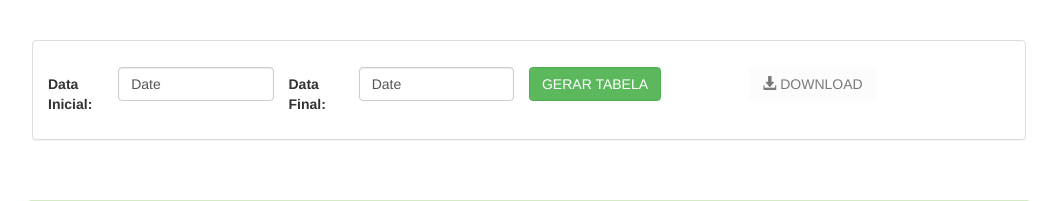
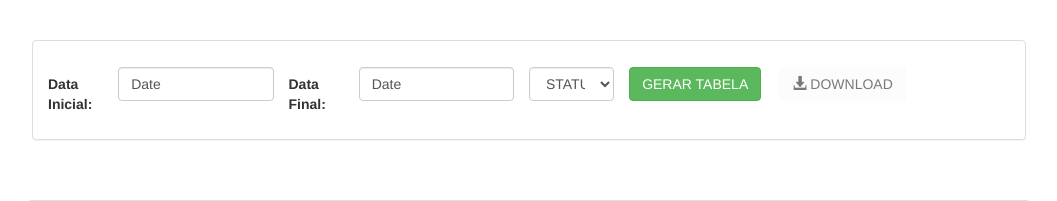
Before and after one commit to mauriciolongato/pratoaberto_editor_cardapio, a Flask app: page /download_publicacao in a window 1280 px wide. Shown: the part 92-293 px from the top of the page, without its empty margins (111-1168 px from the left). Run offline with Flask 2, Linux system fonts and the light colour scheme; some libraries are stand-ins or nearby versions.

```diff
--- a/app.py
+++ b/app.py
@@ -11,12 +11,13 @@ import cardapio_xml_para_dict as xmldict
 import db_setup
 import db_functions
 
-
 app = Flask(__name__)
 
 ip_teste_vitor = 'http://192.168.0.195:8000'
 ip_homolog = 'https://pratoaberto.tk/api'
 api = 'https://pratoaberto.tk/api'
+
+
 # api = ip_teste_vitor
 
 @app.route("/", methods=["GET", "POST"])
@@ -76,7 +77,8 @@ def upload_file():
                                     args = (api,
                                             data,
                                             '&'.join(['%s=%s' % item for item in query.items()]),
-                                            '&'.join(['status=%s' % item for item in ['PUBLICADO', 'SALVO', 'PENDENTE']]))
+                                            '&'.join(
+                                                ['status=%s' % item for item in ['PUBLICADO', 'SALVO', 'PENDENTE']]))
                                     responses[_key] = requests.get('{}/cardapios/{}?{}&{}'.format(*args)).json()
 
                                 cardapio = query
@@ -88,10 +90,11 @@ def upload_file():
                                     })
                                 else:
                                     cardapio.update({
-                                            'cardapio_original': {k:list(map(str.strip, v.split(','))) for(k, v) in v5.items()},
-                                            'cardapio': {k:list(map(str.strip, v.split(','))) for(k, v) in v5.items()},
-                                            'status': 'PENDENTE'
-                                        })
+                                        'cardapio_original': {k: list(map(str.strip, v.split(','))) for (k, v) in
+                                                              v5.items()},
+                                        'cardapio': {k: list(map(str.strip, v.split(','))) for (k, v) in v5.items()},
+                                        'status': 'PENDENTE'
+                                    })
                                     json_list.append(cardapio)
 
                                 cardapios_preview.append(cardapio)
@@ -99,7 +102,8 @@ def upload_file():
             json_dump = json.dumps(json_list)
         except:
             cardapios_preview, json_dump = [], {}
-        return render_template("preview_json.html", filename=filename, cardapios_preview=cardapios_preview, json_dump=json_dump)
+        return render_template("preview_json.html", filename=filename, cardapios_preview=cardapios_preview,
+                               json_dump=json_dump)
 
 
 @app.route('/cria_terceirizada', methods=['GET'])
@@ -122,15 +126,17 @@ def cria_terceirizada():
 def atualiza_cardapio():
     headers = {'Content-type': 'application/json'}
     data = request.form.get('json_dump', request.data)
-    r = requests.post(api+'/cardapios', data=data, headers=headers)
+    r = requests.post(api + '/cardapios', data=data, headers=headers)
 
     if request.form:
-        return(redirect(url_for('backlog')))
+        return (redirect(url_for('backlog')))
     else:
         return ('', 200)
 
 
 comments = []
+
+
 @app.route("/calendario", methods=["GET"])
 def calendario():
     args = request.args
@@ -175,7 +181,7 @@ def calendario():
     jdata_anterior = jdata_anterior_aux
 
     # Liga o cardapio atual com o da semana anterior
-    dias_da_semana = set([x['dia_semana'] for x in list(jdata+jdata_anterior)])
+    dias_da_semana = set([x['dia_semana'] for x in list(jdata + jdata_anterior)])
 
     cardapios = []
     for dia in dias_da_semana:
@@ -189,7 +195,6 @@ def calendario():
             cardapios.append(cardapio_atual)
 
         else:
-
             if cardapio_atual:
                 cardapio_atual['cardapio_semana_anterior'] = []
                 cardapios.append(cardapio_atual)
@@ -203,10 +208,9 @@ def calendario():
                                                            args['agrupamento'],
                                                            args['idade'])
 
-
         return render_template("editor_terceirizadas.html",
-                               url=api+'/cardapios',
-                               cardapios=jdata,
+                               url=api + '/cardapios',
+                               cardapios=cardapios,
                                tipo_atendimento=args['tipo_atendimento'],
                                tipo_unidade=args['tipo_unidade'],
                                idade=args['idade'],
@@ -215,7 +219,7 @@ def calendario():
 
     else:
         return render_template("editor_direto_misto_conveniada.html",
-                               url=api+'/cardapios',
+                               url=api + '/cardapios',
                                cardapios=jdata,
                                tipo_atendimento=args['tipo_atendimento'],
                                tipo_unidade=args['tipo_unidade'],
@@ -241,7 +245,7 @@ def visualizador():
         cardapios.append(cardapio)
 
     return render_template("visualizador_cardapio.html",
-                           url=api+'/cardapios',
+                           url=api + '/cardapios',
                            cardapios=jdata,
                            tipo_atendimento=args['tipo_atendimento'],
                            tipo_unidade=args['tipo_unidade'],
@@ -299,28 +303,32 @@ def publicacao():
     else:
         data_inicial = request.form.get('data-inicial', request.data)
         data_final = request.form.get('data-final', request.data)
-
         data_inicial = datetime.datetime.strptime(data_inicial, '%d/%m/%Y').strftime('%Y%m%d')
         data_final = datetime.datetime.strptime(data_final, '%d/%m/%Y').strftime('%Y%m%d')
+        filtro = request.form.get('filtro', request.data)
 
-        cardapio_aux = []
-        for cardapio in get_publicados():
-            if (data_inicial <= cardapio[4]) or (data_inicial <= cardapio[5]):
-                if (cardapio[4] <= data_final) or (cardapio[5] <= data_final):
-                    url = api + '/cardapios?' + '&' + cardapio[7]
-                    r = requests.get(url)
-                    refeicoes = r.json()
+        if filtro == 'STATUS':
+            return render_template("download_publicações.html",
+                                   data_inicio_fim=str(data_inicial + '-' + data_final))
 
-                    for refeicoes_dia in refeicoes:
-                        _keys = ['tipo_atendimento', 'tipo_unidade', 'agrupamento', 'idade', 'data', 'status']
-                        refeicao_dia_aux = [refeicoes_dia[_key] for _key in _keys]
-                        for refeicao in refeicoes_dia['cardapio'].keys():
-                            cardapio_aux.append(refeicao_dia_aux + [refeicao] + [', '.join(refeicoes_dia['cardapio'][refeicao])])
+        else:
+            cardapio_aux = []
+            for cardapio in get_grupo_publicacoes(filtro):
+                if (data_inicial <= cardapio[4]) or (data_inicial <= cardapio[5]):
+                    if (cardapio[4] <= data_final) or (cardapio[5] <= data_final):
+                        url = api + '/cardapios?' + '&' + cardapio[7]
+                        r = requests.get(url)
+                        refeicoes = r.json()
 
-        if cardapio_aux:
-            return render_template("download_publicações.html", publicados=cardapio_aux, data_inicio_fim=str(data_inicial+'-'+data_final))
-        else:
-            return ('', 200)
+                        for refeicoes_dia in refeicoes:
+                            _keys = ['tipo_atendimento', 'tipo_unidade', 'agrupamento', 'idade', 'data', 'status']
+                            refeicao_dia_aux = [refeicoes_dia[_key] for _key in _keys]
+                            for refeicao in refeicoes_dia['cardapio'].keys():
+                                cardapio_aux.append(
+                                    refeicao_dia_aux + [refeicao] + [', '.join(refeicoes_dia['cardapio'][refeicao])])
+
+            return render_template("download_publicações.html", publicados=cardapio_aux,
+                                   data_inicio_fim=str(data_inicial + '-' + data_final))
 
 
 @app.route('/download_csv', methods=['POST'])
@@ -332,23 +340,24 @@ def download_csv():
     cardapio_aux = []
     for cardapio in get_publicados():
         if (data_inicial <= cardapio[4]) or (data_inicial <= cardapio[5]):
-           if (cardapio[4] <= data_final) or (cardapio[5] <= data_final):
-               url = api + '/cardapios?' + '&' + cardapio[7]
-               r = requests.get(url)
-               refeicoes = r.json()
+            if (cardapio[4] <= data_final) or (cardapio[5] <= data_final):
+                url = api + '/cardapios?' + '&' + cardapio[7]
+                r = requests.get(url)
+                refeicoes = r.json()
 
-               for refeicoes_dia in refeicoes:
-                   _keys = ['tipo_atendimento', 'tipo_unidade', 'agrupamento', 'idade', 'data', 'status']
-                   refeicao_dia_aux = [refeicoes_dia[_key] for _key in _keys]
-                   for refeicao in refeicoes_dia['cardapio'].keys():
-                       cardapio_aux.append(refeicao_dia_aux + [refeicao] + [', '.join(refeicoes_dia['cardapio'][refeicao])])
+                for refeicoes_dia in refeicoes:
+                    _keys = ['tipo_atendimento', 'tipo_unidade', 'agrupamento', 'idade', 'data', 'status']
+                    refeicao_dia_aux = [refeicoes_dia[_key] for _key in _keys]
+                    for refeicao in refeicoes_dia['cardapio'].keys():
+                        cardapio_aux.append(
+                            refeicao_dia_aux + [refeicao] + [', '.join(refeicoes_dia['cardapio'][refeicao])])
 
     header = [['ATENDIMENTO', 'UNIDADE', 'AGRUPAMENTO', 'IDADE', 'DATA', 'STATUS', 'REFEICÃO', 'CARDÁPIO']]
     cardapio_aux = header + cardapio_aux
-    csvlist = '\n'.join(['"'+str('";"'.join(row))+'"' for row in cardapio_aux])
+    csvlist = '\n'.join(['"' + str('";"'.join(row)) + '"' for row in cardapio_aux])
     output = make_response(csvlist)
-    output.headers["Content-Disposition"] = "attachment; filename=publicados"+str(data_inicio_fim_str)+".csv"
-    output.headers["Content-type"] = "text/csv"
+    output.headers["Content-Disposition"] = "attachment; filename=agrupamento_publicações" + str(data_inicio_fim_str) + ".csv"
+    output.headers["Content-type"] = "text/csv; charset=utf-8'"
 
     if request.form:
         return output
@@ -359,7 +368,7 @@ def download_csv():
 # FUNÇÕES AUXILIARES
 def data_semana_format(text):
     date = datetime.datetime.strptime(text, "%Y%m%d").isocalendar()
-    return str(date[0])+"-"+str(date[1])
+    return str(date[0]) + "-" + str(date[1])
 
 
 def get_cardapio(args):
@@ -402,18 +411,19 @@ def get_pendencias():
         query_str = 'tipo_atendimento={}&tipo_unidade={}&agrupamento={}&idade={}&status={}&data_inicial={}&data_final={}'
         href = query_str.format(*_args)
 
-        pendentes.append([tipo_atendimento, tipo_unidade, agrupamento, idade, data_inicial, data_final, status, href, _key_semana])
+        pendentes.append(
+            [tipo_atendimento, tipo_unidade, agrupamento, idade, data_inicial, data_final, status, href, _key_semana])
 
     pendentes.sort()
     pendentes = list(pendentes for pendentes, _ in itertools.groupby(pendentes))
 
     for pendente in pendentes:
         _key = frozenset([pendente[2],
-                         pendente[1],
-                         pendente[0],
-                         pendente[6],
-                         pendente[3],
-                         pendente[8]])
+                          pendente[1],
+                          pendente[0],
+                          pendente[6],
+                          pendente[3],
+                          pendente[8]])
         pendente.append(','.join(_ids[_key]))
 
     return pendentes
@@ -451,18 +461,19 @@ def get_deletados():
         query_str = 'tipo_atendimento={}&tipo_unidade={}&agrupamento={}&idade={}&status={}&data_inicial={}&data_final={}'
         href = query_str.format(*_args)
 
-        pendentes.append([tipo_atendimento, tipo_unidade, agrupamento, idade, data_inicial, data_final, status, href, _key_semana])
+        pendentes.append(
+            [tipo_atendimento, tipo_unidade, agrupamento, idade, data_inicial, data_final, status, href, _key_semana])
 
     pendentes.sort()
     pendentes = list(pendentes for pendentes, _ in itertools.groupby(pendentes))
 
     for pendente in pendentes:
         _key = frozenset([pendente[2],
-                         pendente[1],
-                         pendente[0],
-                         pendente[6],
-                         pendente[3],
-                         pendente[8]])
+                          pendente[1],
+                          pendente[0],
+                          pendente[6],
+                          pendente[3],
+                          pendente[8]])
         pendente.append(','.join(_ids[_key]))
 
     return pendentes
@@ -500,18 +511,69 @@ def get_publicados():
         query_str = 'tipo_atendimento={}&tipo_unidade={}&agrupamento={}&idade={}&status={}&data_inicial={}&data_final={}'
         href = query_str.format(*_args)
 
-        pendentes.append([tipo_atendimento, tipo_unidade, agrupamento, idade, data_inicial, data_final, status, href, _key_semana])
+        pendentes.append(
+            [tipo_atendimento, tipo_unidade, agrupamento, idade, data_inicial, data_final, status, href, _key_semana])
 
     pendentes.sort()
     pendentes = list(pendentes for pendentes, _ in itertools.groupby(pendentes))
 
     for pendente in pendentes:
         _key = frozenset([pendente[2],
-                         pendente[1],
-                         pendente[0],
-                         pendente[6],
-                         pendente[3],
-                         pendente[8]])
+                          pendente[1],
+                          pendente[0],
+                          pendente[6],
+                          pendente[3],
+                          pendente[8]])
+        pendente.append(','.join(_ids[_key]))
+
+    return pendentes
+
+
+def get_grupo_publicacoes(status):
+    url = api + '/cardapios?status=' + status
+    r = requests.get(url)
+    refeicoes = r.json()
+
+    # Formatar as chaves
+    semanas = {}
+    for refeicao in refeicoes:
+        _key_semana = data_semana_format(refeicao['data'])
+        if _key_semana in semanas.keys():
+            semanas[_key_semana].append(refeicao['data'])
+        else:
+            semanas[_key_semana] = [refeicao['data']]
+
+    pendentes = []
+    _ids = collections.defaultdict(list)
+    for refeicao in refeicoes:
+        agrupamento = str(refeicao['agrupamento'])
+        tipo_unidade = refeicao['tipo_unidade']
+        tipo_atendimento = refeicao['tipo_atendimento']
+        status = refeicao['status']
+        idade = refeicao['idade']
+        _key_semana = data_semana_format(refeicao['data'])
+        _key = frozenset([agrupamento, tipo_unidade, tipo_atendimento, status, idade, _key_semana])
+        _ids[_key].append(refeicao['_id']['$oid'])
+        data_inicial = min(semanas[_key_semana])
+        data_final = max(semanas[_key_semana])
+
+        _args = (tipo_atendimento, tipo_unidade, agrupamento, idade, status, data_inicial, data_final)
+        query_str = 'tipo_atendimento={}&tipo_unidade={}&agrupamento={}&idade={}&status={}&data_inicial={}&data_final={}'
+        href = query_str.format(*_args)
+
+        pendentes.append(
+            [tipo_atendimento, tipo_unidade, agrupamento, idade, data_inicial, data_final, status, href, _key_semana])
+
+    pendentes.sort()
+    pendentes = list(pendentes for pendentes, _ in itertools.groupby(pendentes))
+
+    for pendente in pendentes:
+        _key = frozenset([pendente[2],
+                          pendente[1],
+                          pendente[0],
+                          pendente[6],
+                          pendente[3],
+                          pendente[8]])
         pendente.append(','.join(_ids[_key]))
 
     return pendentes
@@ -554,23 +616,23 @@ def get_cardapios_iguais():
             data_inicial = min(semanas[_key_semana])
             data_final = max(semanas[_key_semana])
 
-
         _args = (tipo_atendimento, tipo_unidade, agrupamento, idade, status, data_inicial, data_final)
         query_str = 'tipo_atendimento={}&tipo_unidade={}&agrupamento={}&idade={}&status={}&data_inicial={}&data_final={}'
         href = query_str.format(*_args)
 
-        pendentes.append([tipo_atendimento, tipo_unidade, agrupamento, idade, data_inicial, data_final, status, href, _key_semana])
+        pendentes.append(
+            [tipo_atendimento, tipo_unidade, agrupamento, idade, data_inicial, data_final, status, href, _key_semana])
 
     pendentes.sort()
     pendentes = list(pendentes for pendentes, _ in itertools.groupby(pendentes))
 
     for pendente in pendentes:
         _key = frozenset([pendente[2],
-                         pendente[1],
-                         pendente[0],
-                         pendente[6],
-                         pendente[3],
-                         pendente[8]])
+                          pendente[1],
+                          pendente[0],
+                          pendente[6],
+                          pendente[3],
+                          pendente[8]])
         pendente.append(','.join(_ids[_key]))
 
     return pendentes
@@ -612,5 +674,5 @@ if __name__ == "__main__":
     db_setup.set()
     app.secret_key = os.urandom(12)
     app.config['UPLOAD_FOLDER'] = './tmp'
-    #app.run(debug=True, host='0.0.0.0', port=5000)
-    app.run(debug=False, host='0.0.0.0', port=5000)
+    # app.run(debug=True, host='0.0.0.0', port=5000)
+    app.run(debug=True, host='0.0.0.0', port=5000)
--- a/templates/download_publicações.html
+++ b/templates/download_publicações.html
@@ -108,12 +111,21 @@
                     <div class="col-sm-3" style="width: 17%">
                         <input type="text" id="data-final" name="data-final" value="Date" class="form-control">
                     </div>
-                    <div class="col-sm-3" style="width: 20%">
+                    <div class="col-sm-3 dropdown" style="width: 10%">
+                        <select class="form-control input"  id="filtro" name="filtro">
+                            <option>STATUS</option>
+                            <option>PUBLICADO</option>
+                            <option>PENDENTE</option>
+                            <option>DELETADO</option>
+                        </select>
+
+                    </div>
+                    <div class="col-sm-3" style="width: 15%">
                         <button type="submit" class="btn btn-success">GERAR TABELA</button>
                     </div>
                 </form>
                 <form method="post" action="/download_csv">
-                    <div class="col-sm-3" style="padding-left: 20px">
+                    <div class="col-sm-3" style="width: 15%">
                         <button type="submit" id="btn_download" class="btn"><i class="glyphicon glyphicon-download-alt"></i> DOWNLOAD</button>
                         <input type="hidden" id="download_input" name="datas" value="{{data_inicio_fim}}">
                     </div>
@@ -308,6 +320,13 @@
         });
     </script>
 
+    <!-- Atualiza dropdown -->
+    <script>
+        $("#dropdown-status li a").click(function(){
+            $("#dropdown-name").html($(this).text()+' <span class="caret"></span>');
+            $("#dropdown-name").html($(this).text()+' <span class="caret"></span>');
+        });
+    </script>
 
 </body>
 </html>
```
Also changed, not shown: other parts of templates/download_publicações.html (+3 -0 lines).
